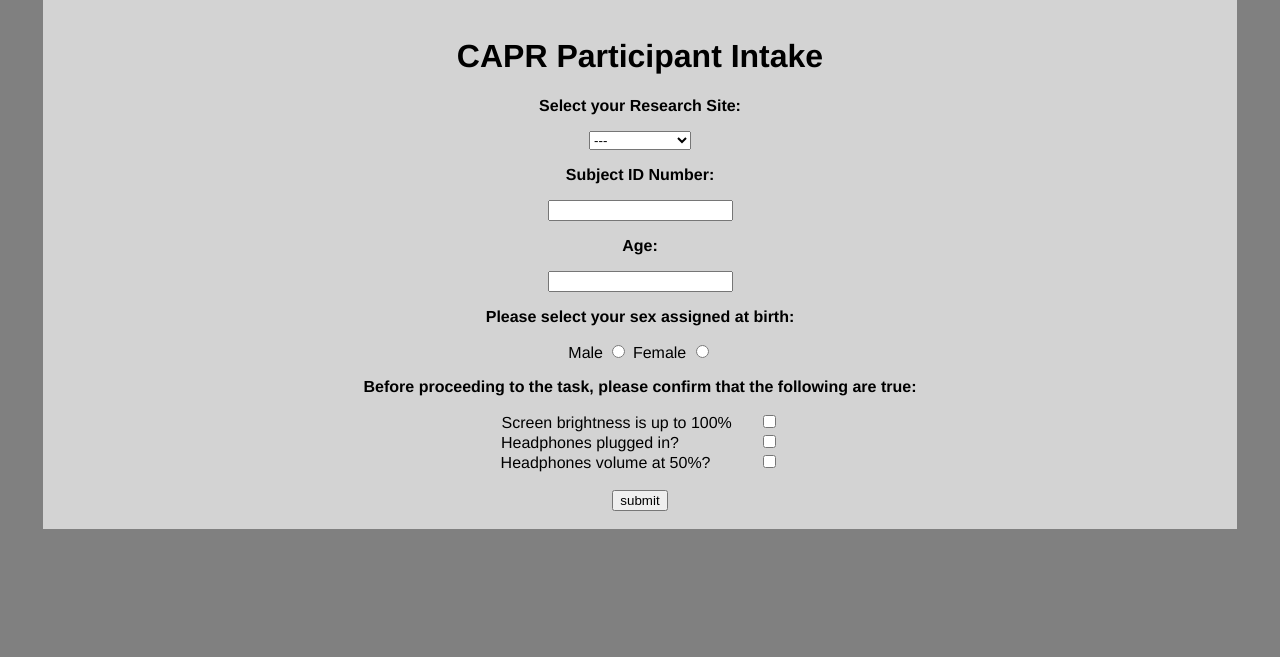
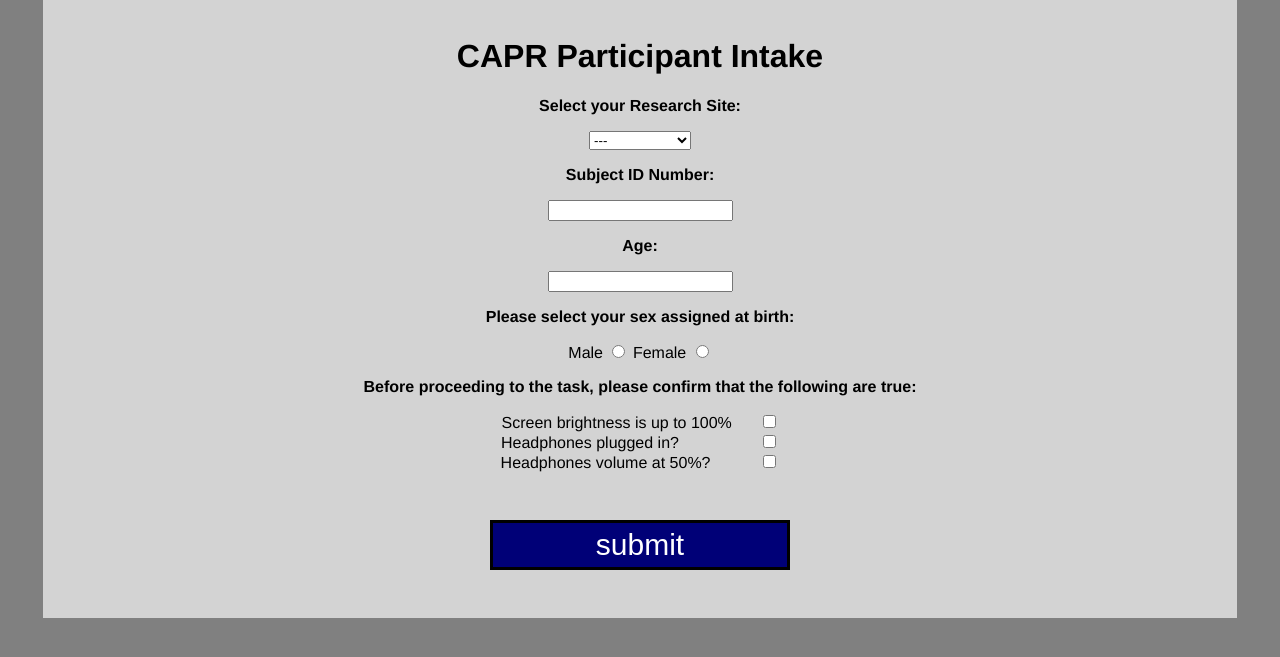
Before and after one commit to belieflab/tappingTask, a PHP site: page / in a window 1280 px wide. Shown: the part 36-693 px from the top of the page. Run offline with PHP 8.4, Linux system fonts and the light colour scheme; data that the repository does not hold is empty; some libraries are stand-ins or nearby versions.

Commit message:
added submit button styling

```diff
--- a/css/style.css
+++ b/css/style.css
@@ -103,3 +103,13 @@ body {
   margin: 30px auto;
   width: 300px;
 }
+
+#submitButton {
+  background-color: #000077; /* green */
+  border: black solid 3px;
+  color: white;
+  font-size: 30px;
+  height: 50px;
+  margin: 30px auto;
+  width: 300px;
+}
--- a/include/intake.php
+++ b/include/intake.php
@@ -62,7 +62,7 @@
   </label>
 </form>
 <br>
-<button class="loadMain" onclick="submitIntake(), ageFinder()" type="button">submit</button>
+<button id="submitButton" class="loadMain" onclick="submitIntake(), ageFinder()" type="button">submit</button>
 </div>
 <div id="validation" style="display: none">
     <br>
```
